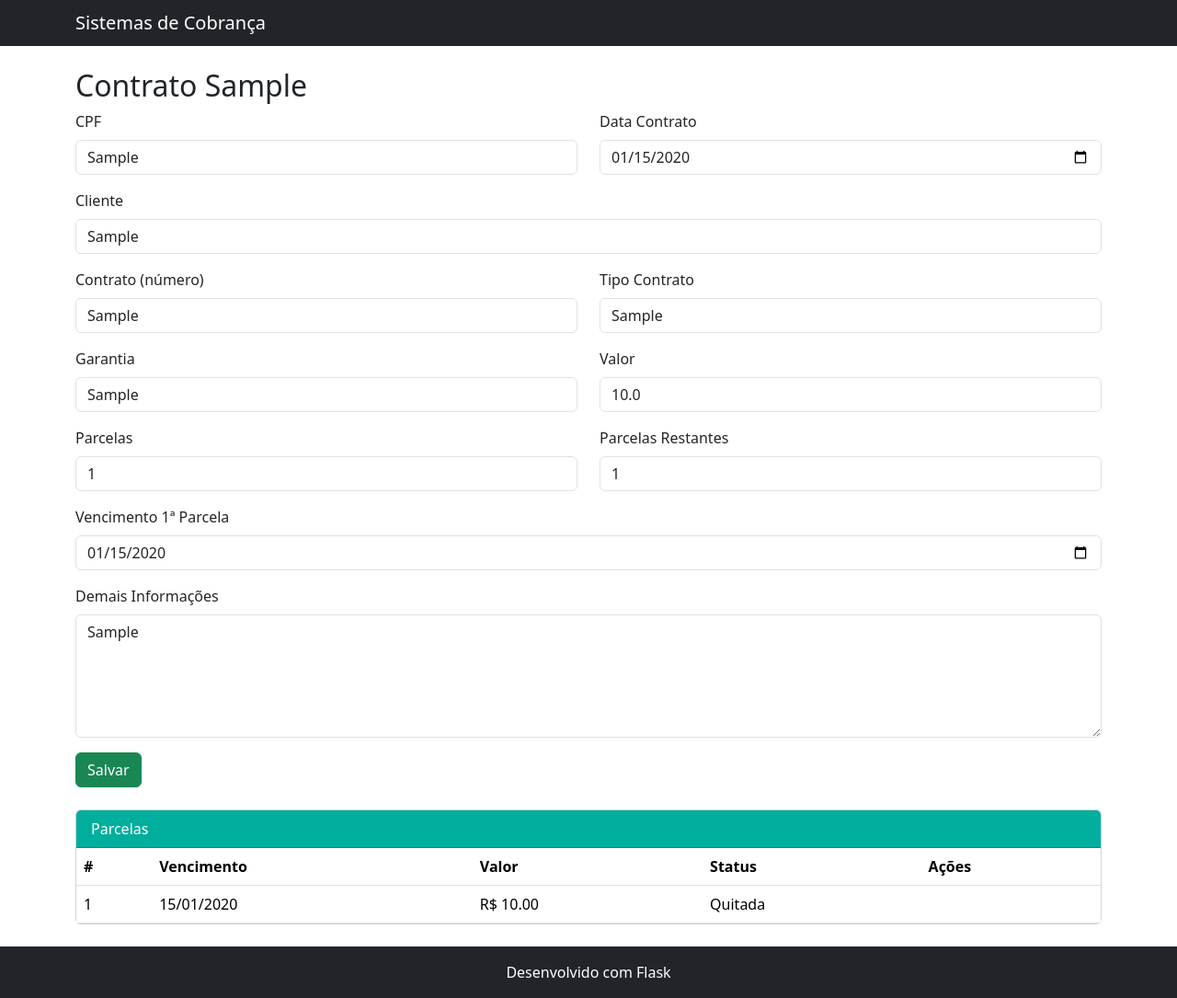
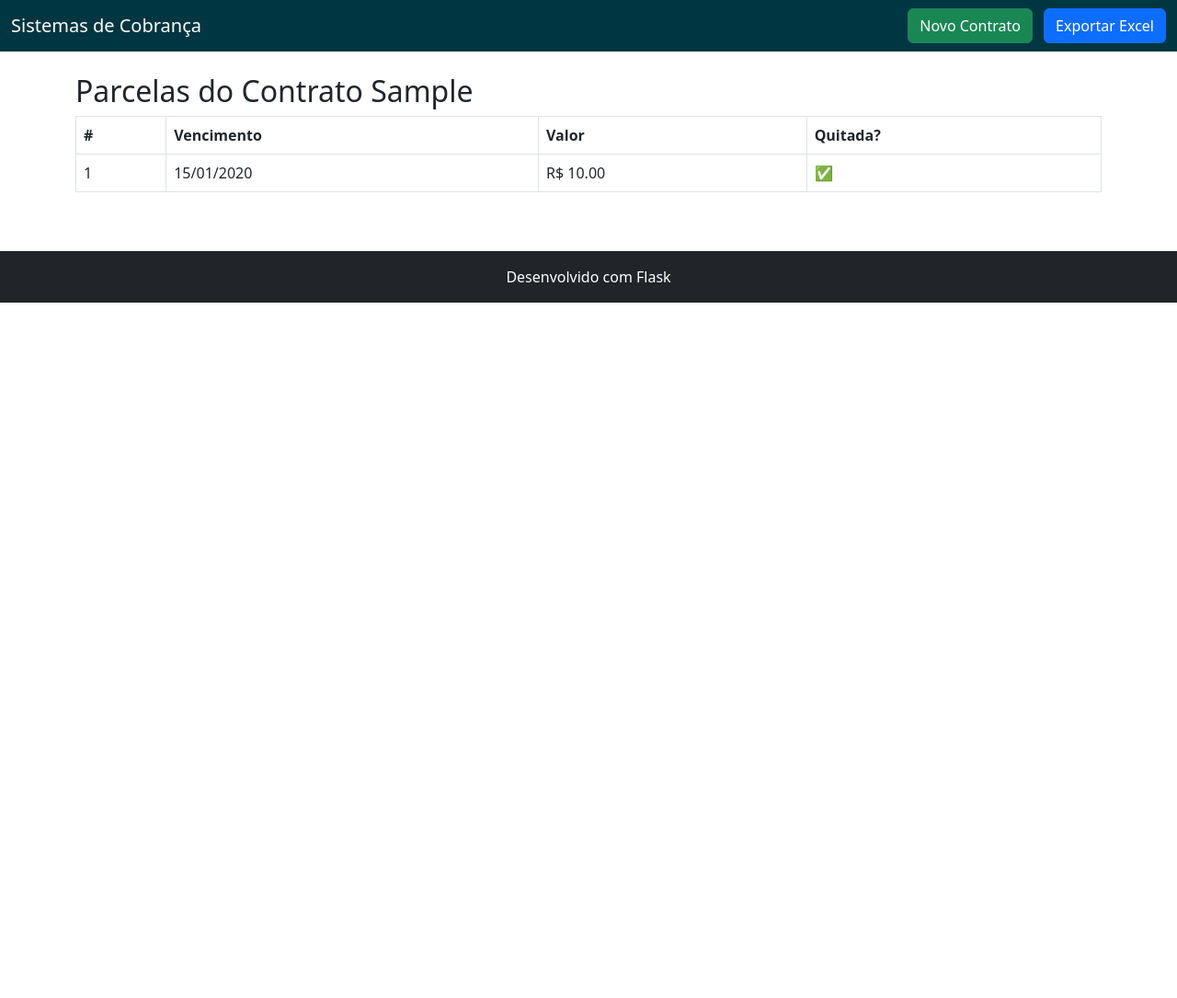
Before and after one commit to felipe4128/Contratos_cobranca, a Flask app: page /contrato/1 in a window 1280 px wide. Shown: the whole page at 92% size. After the commit the page ends 329 px from the top, so only its background shows below. Run offline with Flask 3, Linux system fonts and the light colour scheme; tables that the repository leaves empty hold one stand-in row (values such as "Sample post").

Commit message:
Atualiza projeto com últimas alterações

```diff
--- a/app.py
+++ b/app.py
@@ -20,18 +20,18 @@ def inject_colors():
 db = SQLAlchemy(app)
 
 class Contrato(db.Model):
-    id                   = db.Column(db.Integer, primary_key=True)
-    cpf                  = db.Column(db.String(14), nullable=True)
-    data_contrato        = db.Column(db.Date, nullable=True)
-    cliente              = db.Column(db.String(100), nullable=True)
-    numero               = db.Column(db.String(50), nullable=True)
-    tipo_contrato        = db.Column(db.String(50), nullable=True)
-    garantia             = db.Column(db.String(100), nullable=True)
-    valor                = db.Column(db.Float, nullable=True)
-    parcelas             = db.Column(db.Integer, default=0)
-    parcelas_restantes   = db.Column(db.Integer, default=0)
-    vencimento_parcelas  = db.Column(db.Date, nullable=True)
-    demais_info          = db.Column(db.Text, nullable=True)
+    id              = db.Column(db.Integer, primary_key=True)
+    cpf             = db.Column(db.String(14), nullable=True)
+    data_contrato   = db.Column(db.Date, nullable=True)
+    cliente         = db.Column(db.String(100), nullable=True)
+    numero          = db.Column(db.String(50), nullable=True)
+    tipo_contrato   = db.Column(db.String(50), nullable=True)
+    garantia        = db.Column(db.String(100), nullable=True)
+    valor           = db.Column(db.Float, nullable=True)
+    parcelas        = db.Column(db.Integer, default=0)
+    parcelas_restantes = db.Column(db.Integer, default=0)
+    vencimento_parcelas = db.Column(db.Date, nullable=True)
+    demais_info     = db.Column(db.Text, nullable=True)
 
 class Parcela(db.Model):
     id            = db.Column(db.Integer, primary_key=True)
@@ -55,20 +55,20 @@ def index():
 @app.route('/novo', methods=['GET','POST'])
 def novo():
     if request.method == 'POST':
-        cpf = request.form.get('cpf') or None
+        cpf_str = request.form.get('cpf') or None
         data_str = request.form.get('data_contrato')
         data_contrato = datetime.strptime(data_str, '%Y-%m-%d') if data_str else None
-        cliente = request.form.get('cliente') or None
-        numero = request.form.get('numero') or None
-        tipo = request.form.get('tipo_contrato') or None
+        cliente  = request.form.get('cliente') or None
+        numero   = request.form.get('numero') or None
+        tipo     = request.form.get('tipo_contrato') or None
         garantia = request.form.get('garantia') or None
-        valor = float(request.form.get('valor')) if request.form.get('valor') else None
+        valor    = float(request.form.get('valor')) if request.form.get('valor') else None
         parcelas = int(request.form.get('parcelas')) if request.form.get('parcelas') else 0
         venc_str = request.form.get('vencimento_parcelas')
-        venc_init = datetime.strptime(venc_str, '%Y-%m-%d') if venc_str else (data_contrato + timedelta(days=30) if data_contrato else None)
+        venc_init = datetime.strptime(venc_str,'%Y-%m-%d') if venc_str else (data_contrato + timedelta(days=30) if data_contrato else None)
 
         contrato = Contrato(
-            cpf=cpf,
+            cpf=cpf_str,
             data_contrato=data_contrato,
             cliente=cliente,
             numero=numero,
@@ -84,7 +84,7 @@ def novo():
 
         if parcelas and valor and venc_init:
             valor_parc = round(valor/parcelas,2)
-            for i in range(1, parcelas+1):
+            for i in range(1,parcelas+1):
                 venc = venc_init + timedelta(days=30*(i-1))
                 p = Parcela(contrato_id=contrato.id, numero=i, valor=valor_parc, vencimento=venc)
                 db.session.add(p)
@@ -93,26 +93,10 @@ def novo():
         return redirect(url_for('index'))
     return render_template('novo.html')
 
-@app.route('/contrato/<int:id>', methods=['GET','POST'])
+@app.route('/contrato/<int:id>')
 def ver_contrato(id):
     contrato = Contrato.query.get_or_404(id)
     parcelas = contrato.parcelas_list
-    if request.method == 'POST':
-        contrato.demais_info = request.form.get('demais_info') or None
-        for field, val in request.form.items():
-            if hasattr(Contrato, field) and field not in ['id']:
-                if val == '':
-                    setattr(contrato, field, None)
-                elif field in ['valor']:
-                    setattr(contrato, field, float(val))
-                elif field in ['parcelas', 'parcelas_restantes']:
-                    setattr(contrato, field, int(val))
-                elif field in ['data_contrato','vencimento_parcelas']:
-                    setattr(contrato, field, datetime.strptime(val,'%Y-%m-%d'))
-                else:
-                    setattr(contrato, field, val)
-        db.session.commit()
-        return redirect(url_for('ver_contrato', id=id))
     return render_template('contrato.html', contrato=contrato, parcelas=parcelas)
 
 @app.route('/parcela/<int:id>/quitar', methods=['POST'])
@@ -124,6 +108,17 @@ def quitar_parcela(id):
         cont.parcelas_restantes -= 1
     db.session.commit()
     return redirect(url_for('ver_contrato', id=p.contrato_id))
+
+@app.route('/contrato/<int:id>/info', methods=['GET','POST'])
+def editar_info(id):
+    contrato = Contrato.query.get_or_404(id)
+    if request.method == 'POST':
+        contrato.garantia = request.form.get('garantia') or None
+        contrato.valor = float(request.form.get('valor')) if request.form.get('valor') else None
+        contrato.demais_info = request.form.get('demais_info') or None
+        db.session.commit()
+        return redirect(url_for('index'))
+    return render_template('info.html', contrato=contrato)
 
 @app.route('/deletar', methods=['POST'])
 def deletar():
@@ -141,7 +136,8 @@ def exportar():
     contratos = Contrato.query.all()
     data = []
     for c in contratos:
-        d = {'cpf': c.cpf, 'cliente': c.cliente, 'numero': c.numero, 'tipo_contrato': c.tipo_contrato, 'valor': c.valor}
+        d = c.__dict__.copy()
+        d.pop('_sa_instance_state', None)
         data.append(d)
     df = pd.DataFrame(data)
     path = os.path.join(base_dir, 'export.xlsx')
@@ -150,4 +146,4 @@ def exportar():
 
 if __name__ == "__main__":
     port = int(os.environ.get("PORT",5000))
-    app.run(host="0.0.0.0",port=port)
+    app.run(host="0.0.0.0", port=port)
--- a/requirements.txt
+++ b/requirements.txt
@@ -1,4 +1,4 @@
 Flask==3.1.1
 Flask-SQLAlchemy==3.1.1
-pandas>=2.3.1
-openpyxl>=3.1.5
+pandas==2.3.1
+openpyxl==3.1.5
--- a/templates/base.html
+++ b/templates/base.html
@@ -1,20 +1,22 @@
 <!doctype html>
-<html lang="pt-br">
+<html lang="en">
 <head>
   <meta charset="utf-8">
-    <title>{% block title %}Sistemas de Cobrança{% endblock %}</title>
-    <link rel="stylesheet" href="https://cdn.jsdelivr.net/npm/bootstrap@5.3.2/dist/css/bootstrap.min.css">
+  <title>Sistemas de Cobrança</title>
+  <link href="https://cdn.jsdelivr.net/npm/bootstrap@5.3.0/dist/css/bootstrap.min.css" rel="stylesheet">
 </head>
 <body>
-    <nav class="navbar navbar-dark bg-dark mb-4">
-      <div class="container">
-        <span class="navbar-brand mb-0 h1">Sistemas de Cobrança</span>
+  <nav class="navbar navbar-expand-lg" style="background-color:#003641;">
+    <div class="container-fluid">
+      <a class="navbar-brand text-white" href="{{ url_for('index') }}">Sistemas de Cobrança</a>
+      <div class="ms-auto">
+        <a class="btn btn-success me-2" href="{{ url_for('novo') }}">Novo Contrato</a>
+        <a class="btn btn-primary" href="{{ url_for('exportar') }}">Exportar Excel</a>
+      </div>
     </div>
   </nav>
-    <div class="container">
   {% block content %}{% endblock %}
-    </div>
-    <footer class="bg-dark text-white text-center py-3 mt-4">
+  <footer class="bg-dark text-center text-white py-3 mt-4">
     Desenvolvido com Flask
   </footer>
 </body>
--- a/templates/contrato.html
+++ b/templates/contrato.html
@@ -1,91 +1,23 @@
-{% extends 'base.html' %}
+{% extends "base.html" %}
 {% block content %}
-<h2>Contrato {{ contrato.numero }}</h2>
-<form method="post">
-  <div class="row mb-3">
-    <div class="col">
-      <label for="cpf" class="form-label">CPF</label>
-      <input type="text" class="form-control" id="cpf" name="cpf" value="{{ contrato.cpf }}">
-    </div>
-    <div class="col">
-      <label for="data_contrato" class="form-label">Data Contrato</label>
-      <input type="date" class="form-control" id="data_contrato" name="data_contrato"
-             value="{{ contrato.data_contrato|default('',true) }}">
-    </div>
-  </div>
-  <div class="mb-3">
-    <label for="cliente" class="form-label">Cliente</label>
-    <input type="text" class="form-control" id="cliente" name="cliente" value="{{ contrato.cliente }}">
-  </div>
-  <div class="row mb-3">
-    <div class="col">
-      <label for="numero" class="form-label">Contrato (número)</label>
-      <input type="text" class="form-control" id="numero" name="numero" value="{{ contrato.numero }}">
-    </div>
-    <div class="col">
-      <label for="tipo_contrato" class="form-label">Tipo Contrato</label>
-      <input type="text" class="form-control" id="tipo_contrato" name="tipo_contrato" value="{{ contrato.tipo_contrato }}">
-    </div>
-  </div>
-  <div class="row mb-3">
-    <div class="col">
-      <label for="garantia" class="form-label">Garantia</label>
-      <input type="text" class="form-control" id="garantia" name="garantia" value="{{ contrato.garantia }}">
-    </div>
-    <div class="col">
-      <label for="valor" class="form-label">Valor</label>
-      <input type="number" step="0.01" class="form-control" id="valor" name="valor" value="{{ contrato.valor }}">
-    </div>
-  </div>
-  <div class="row mb-3">
-    <div class="col">
-      <label for="parcelas" class="form-label">Parcelas</label>
-      <input type="number" class="form-control" id="parcelas" name="parcelas" value="{{ contrato.parcelas }}">
-    </div>
-    <div class="col">
-      <label for="parcelas_restantes" class="form-label">Parcelas Restantes</label>
-      <input type="number" class="form-control" id="parcelas_restantes" name="parcelas_restantes" value="{{ contrato.parcelas_restantes }}">
-    </div>
-  </div>
-  <div class="mb-3">
-    <label for="vencimento_parcelas" class="form-label">Vencimento 1ª Parcela</label>
-    <input type="date" class="form-control" id="vencimento_parcelas" name="vencimento_parcelas"
-           value="{{ contrato.vencimento_parcelas|default('',true) }}">
-  </div>
-  <div class="mb-3">
-    <label for="demais_info" class="form-label">Demais Informações</label>
-    <textarea class="form-control" id="demais_info" name="demais_info" rows="5">{{ contrato.demais_info or '' }}</textarea>
-  </div>
-  <button type="submit" class="btn btn-success">Salvar</button>
-</form>
-
-<!-- Parcelas em card separado -->
-<div class="card mt-4">
-  <div class="card-header text-white" style="background-color: {{ cor_primaria }};">
-    Parcelas
-  </div>
-  <div class="card-body p-0">
-    <table class="table mb-0">
-      <thead class="thead-light">
-        <tr>
-          <th>#</th>
-          <th>Vencimento</th>
-          <th>Valor</th>
-          <th>Status</th>
-          <th>Ações</th>
-        </tr>
+<div class="container py-4">
+  <h2>Parcelas do Contrato {{ contrato.numero }}</h2>
+  <table class="table table-bordered">
+    <thead>
+      <tr><th>#</th><th>Vencimento</th><th>Valor</th><th>Quitada?</th></tr>
     </thead>
     <tbody>
       {% for p in parcelas %}
       <tr>
         <td>{{ p.numero }}</td>
         <td>{{ p.vencimento.strftime('%d/%m/%Y') }}</td>
-          <td>R$ {{ '%.2f'|format(p.valor) }}</td>
-          <td>{{ 'Quitada' if p.quitada else 'Pendente' }}</td>
+        <td>R$ {{ "%.2f"|format(p.valor) }}</td>
         <td>
-            {% if not p.quitada %}
+          {% if p.quitada %}
+            ✅
+          {% else %}
             <form method="post" action="{{ url_for('quitar_parcela', id=p.id) }}">
-              <button class="btn btn-sm btn-success">Quitar</button>
+              <button class="btn btn-sm btn-primary">Quitar</button>
             </form>
           {% endif %}
         </td>
@@ -94,5 +26,4 @@
     </tbody>
   </table>
 </div>
-</div>
 {% endblock %}
```
Also changed, not shown: templates/index.html (+27 -24 lines), templates/info.html (added, +22 -0 lines), templates/novo.html (+22 -24 lines). Lines whose indentation alone changed are shown as unchanged.
